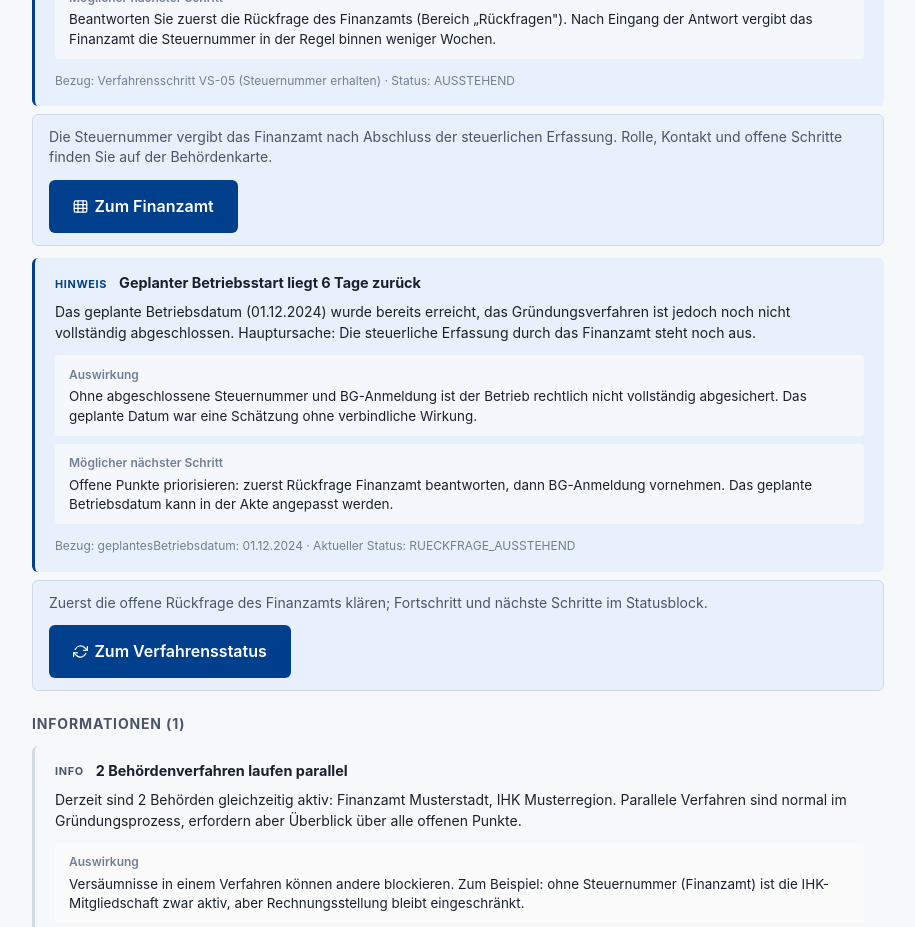
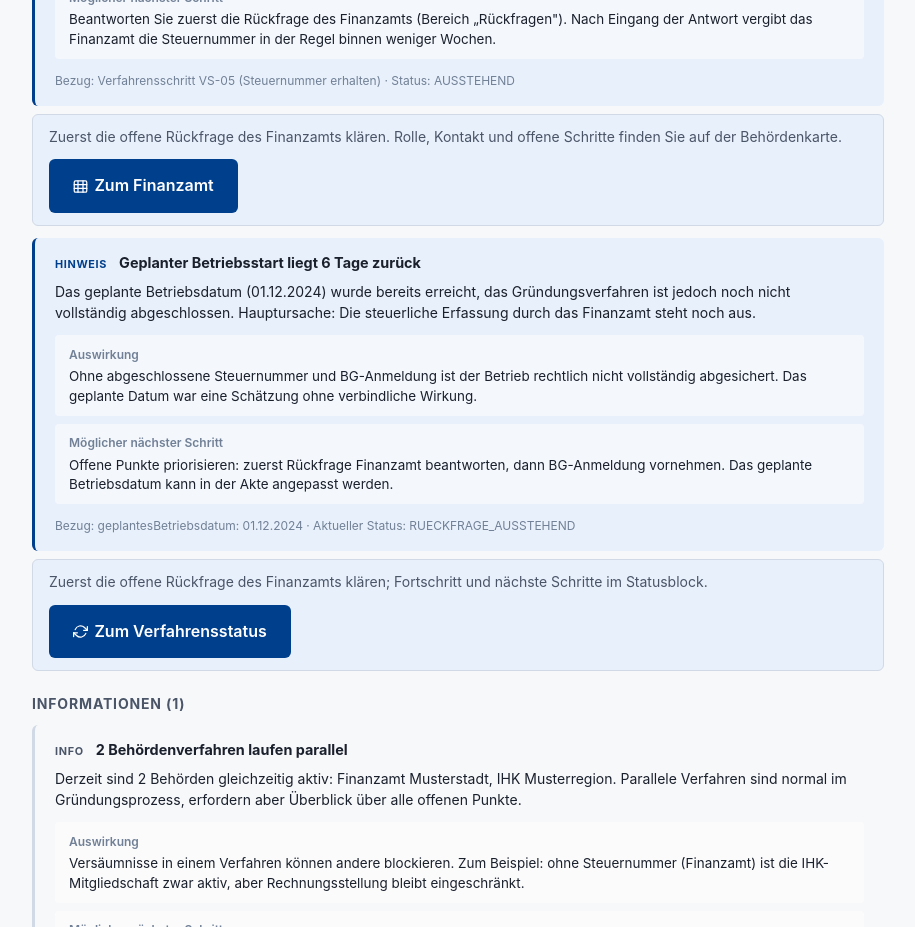
Before and after one commit to d0npedro/open-state, a Next.js app in the folder demo/: page /gruendung/hinweise in a window 1280 px wide. Shown: the part 2060-2987 px from the top of the page, without its empty margins (182-1097 px from the left). Built offline with nearby package versions, Linux system fonts and the light colour scheme.

Commit message:
feat(ug): Hinweise Steuernummer CTA helper prioritizes open RQ
Session-sensitive helper text on Hinweise mirrors overview: with open
Finanzamt RQ first clarify; after answer and VS-05 IN_BEARBEITUNG show
issuance in progress. Dedicated testid + E2E initial/session assertions.

```diff
--- a/demo/app/gruendung/hinweise/page.tsx
+++ b/demo/app/gruendung/hinweise/page.tsx
@@ -286,10 +286,16 @@ export default function GruendungHinweisePage() {
                           }}
                           data-testid={`hinweise-steuernummer-cta-wrap-${finanzamt.id}`}
                         >
-                          <p style={{ margin: 0, fontSize: '0.875rem', lineHeight: 1.45 }}>
+                          {/* Hilfstext: session-sensitiv wie Übersicht-Fairness-CTA Steuernummer */}
+                          <p
+                            style={{ margin: 0, fontSize: '0.875rem', lineHeight: 1.45 }}
+                            data-testid={`hinweise-steuernummer-cta-hint-${finanzamt.id}`}
+                          >
                             {steuernummerInBearbeitung
                               ? 'Die Vergabe der Steuernummer ist beim Finanzamt in Bearbeitung. Status und Kontakt finden Sie auf der Behördenkarte.'
-                              : 'Die Steuernummer vergibt das Finanzamt nach Abschluss der steuerlichen Erfassung. Rolle, Kontakt und offene Schritte finden Sie auf der Behördenkarte.'}
+                              : hatOffeneRueckfrage
+                                ? 'Zuerst die offene Rückfrage des Finanzamts klären. Rolle, Kontakt und offene Schritte finden Sie auf der Behördenkarte.'
+                                : 'Die Steuernummer vergibt das Finanzamt nach Abschluss der steuerlichen Erfassung. Rolle, Kontakt und offene Schritte finden Sie auf der Behördenkarte.'}
                           </p>
                           <Link
                             href={`/gruendung/behoerden#beh-${finanzamt.id}`}
```
Also changed, not shown: 2 other files (tests, documents, lock files or other folders).
